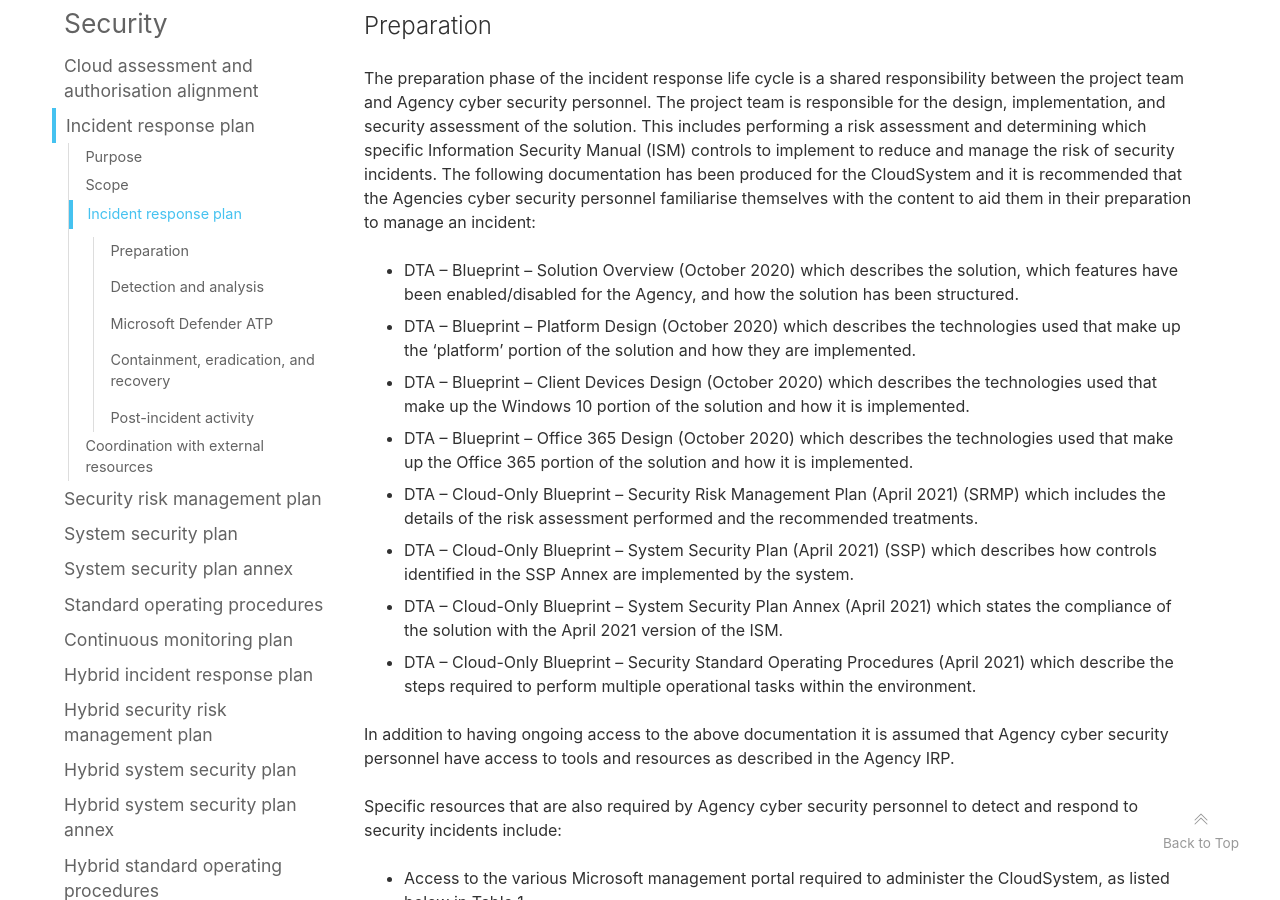
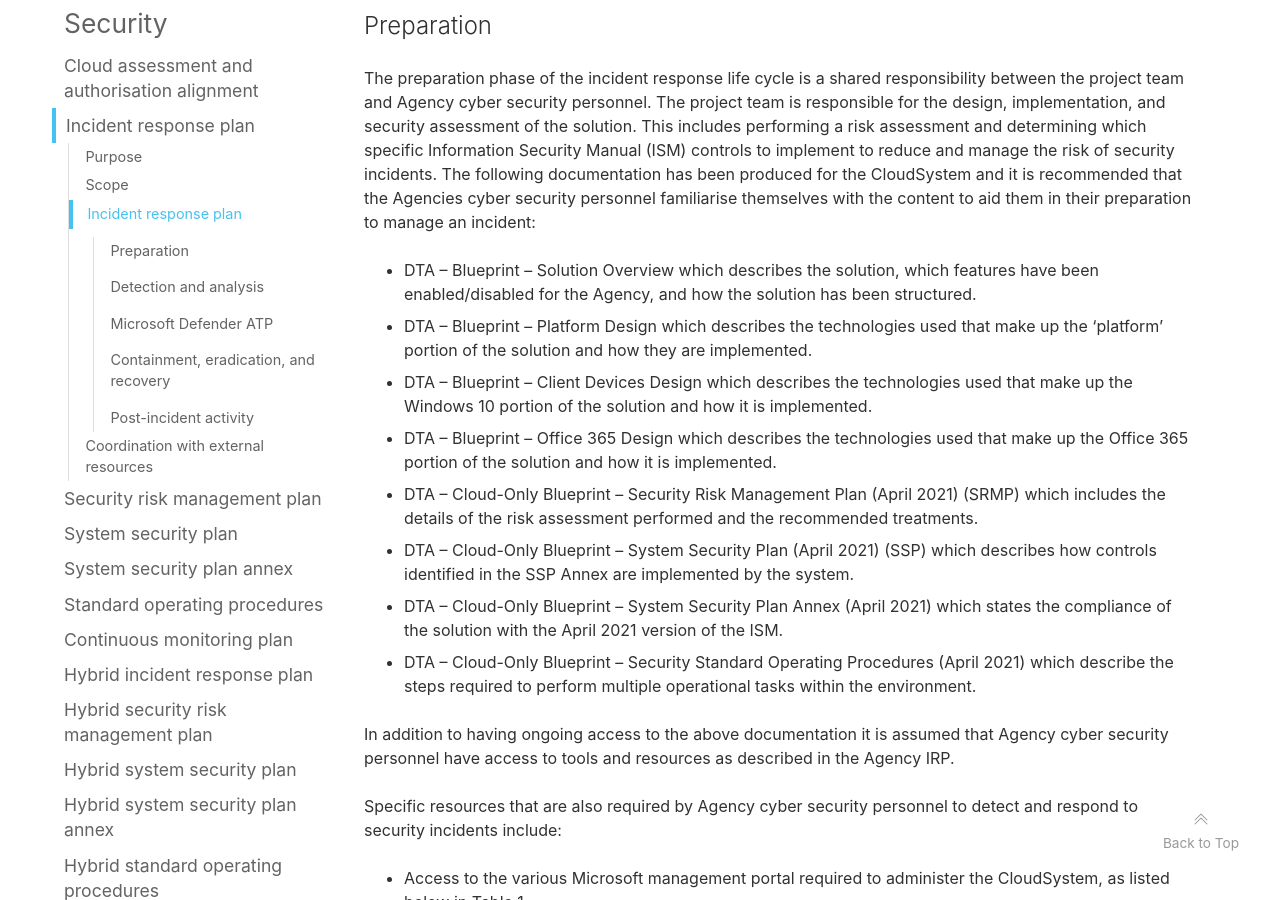
Before and after one commit to ASD-Blueprint/desktop.gov.au, a Jekyll site: the page built from blueprint/security/incident-response-plan.md, in a window 1280 px wide and 900 px high, scrolled down 1480 px. Built offline with Jekyll 4.4.1, drawn with Linux system fonts in a browser that asks for light colours; comment, search, counter and statistics services are not loaded.

Commit message:
Don't date these docs as they are on rolling updates

```diff
--- a/blueprint/security/incident-response-plan.md
+++ b/blueprint/security/incident-response-plan.md
@@ -33,10 +33,10 @@ Each of the four incident response phases are detailed in the following sections
 ### Preparation
 The preparation phase of the incident response life cycle is a shared responsibility between the project team and Agency cyber security personnel. The project team is responsible for the design, implementation, and security assessment of the solution. This includes performing a risk assessment and determining which specific Information Security Manual (ISM) controls to implement to reduce and manage the risk of security incidents. The following documentation has been produced for the CloudSystem and it is recommended that the Agencies cyber security personnel familiarise themselves with the content to aid them in their preparation to manage an incident:
 
-* DTA – Blueprint – Solution Overview (October 2020) which describes the solution, which features have been enabled/disabled for the Agency, and how the solution has been structured.
-* DTA – Blueprint – Platform Design (October 2020) which describes the technologies used that make up the ‘platform’ portion of the solution and how they are implemented.
-* DTA – Blueprint – Client Devices Design (October 2020) which describes the technologies used that make up the Windows 10 portion of the solution and how it is implemented.
-* DTA – Blueprint – Office 365 Design (October 2020) which describes the technologies used that make up the Office 365 portion of the solution and how it is implemented.
+* DTA – Blueprint – Solution Overview which describes the solution, which features have been enabled/disabled for the Agency, and how the solution has been structured.
+* DTA – Blueprint – Platform Design which describes the technologies used that make up the ‘platform’ portion of the solution and how they are implemented.
+* DTA – Blueprint – Client Devices Design which describes the technologies used that make up the Windows 10 portion of the solution and how it is implemented.
+* DTA – Blueprint – Office 365 Design which describes the technologies used that make up the Office 365 portion of the solution and how it is implemented.
 * DTA – Cloud-Only Blueprint – Security Risk Management Plan (April 2021) (SRMP) which includes the details of the risk assessment performed and the recommended treatments.
 * DTA – Cloud-Only Blueprint – System Security Plan (April 2021) (SSP) which describes how controls identified in the SSP Annex are implemented by the system.
 * DTA – Cloud-Only Blueprint – System Security Plan Annex (April 2021) which states the compliance of the solution with the April 2021 version of the ISM.
```
Also changed, not shown: blueprint/security/hybrid-incident-response-plan.md (+4 -4 lines).
